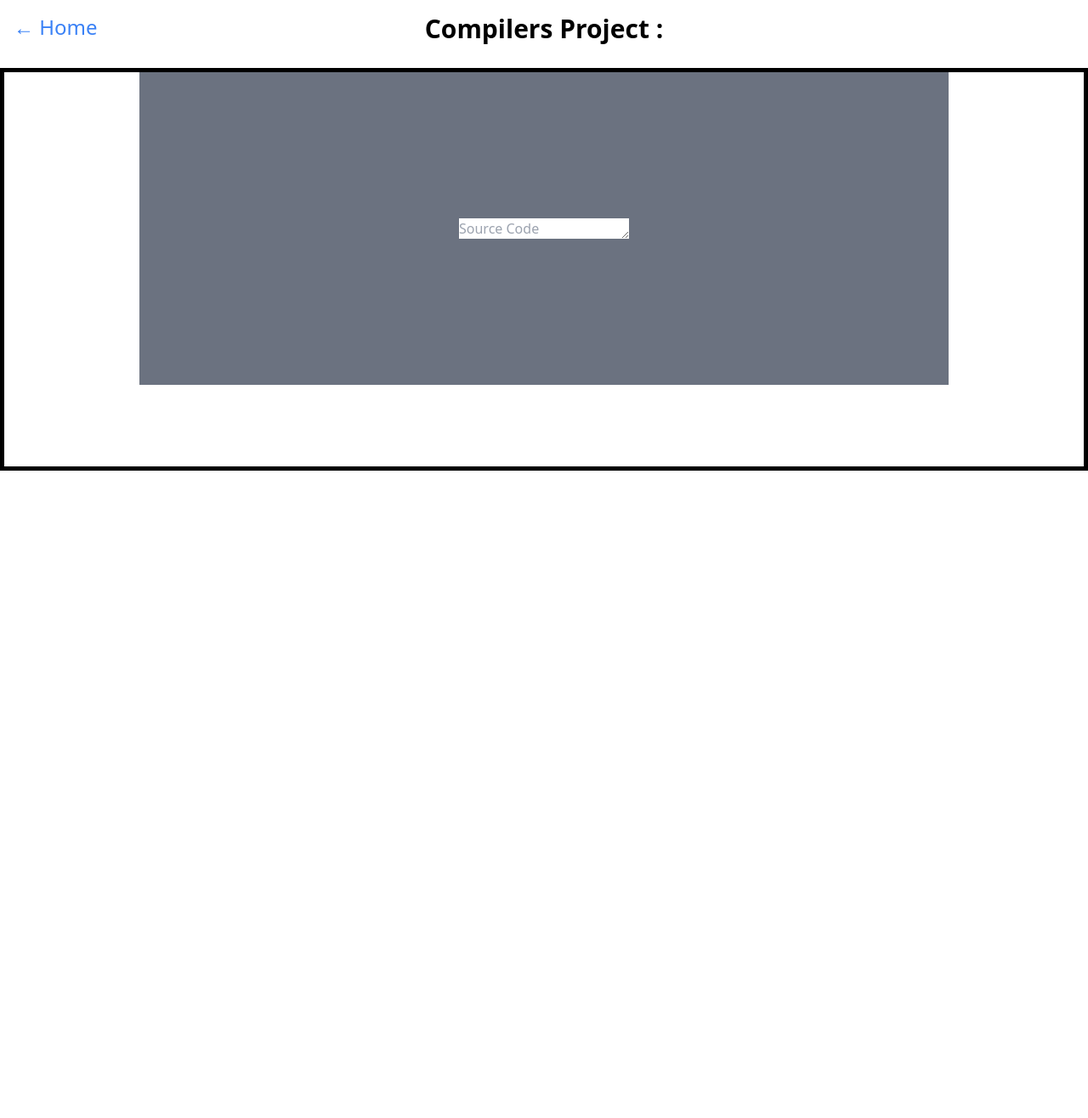
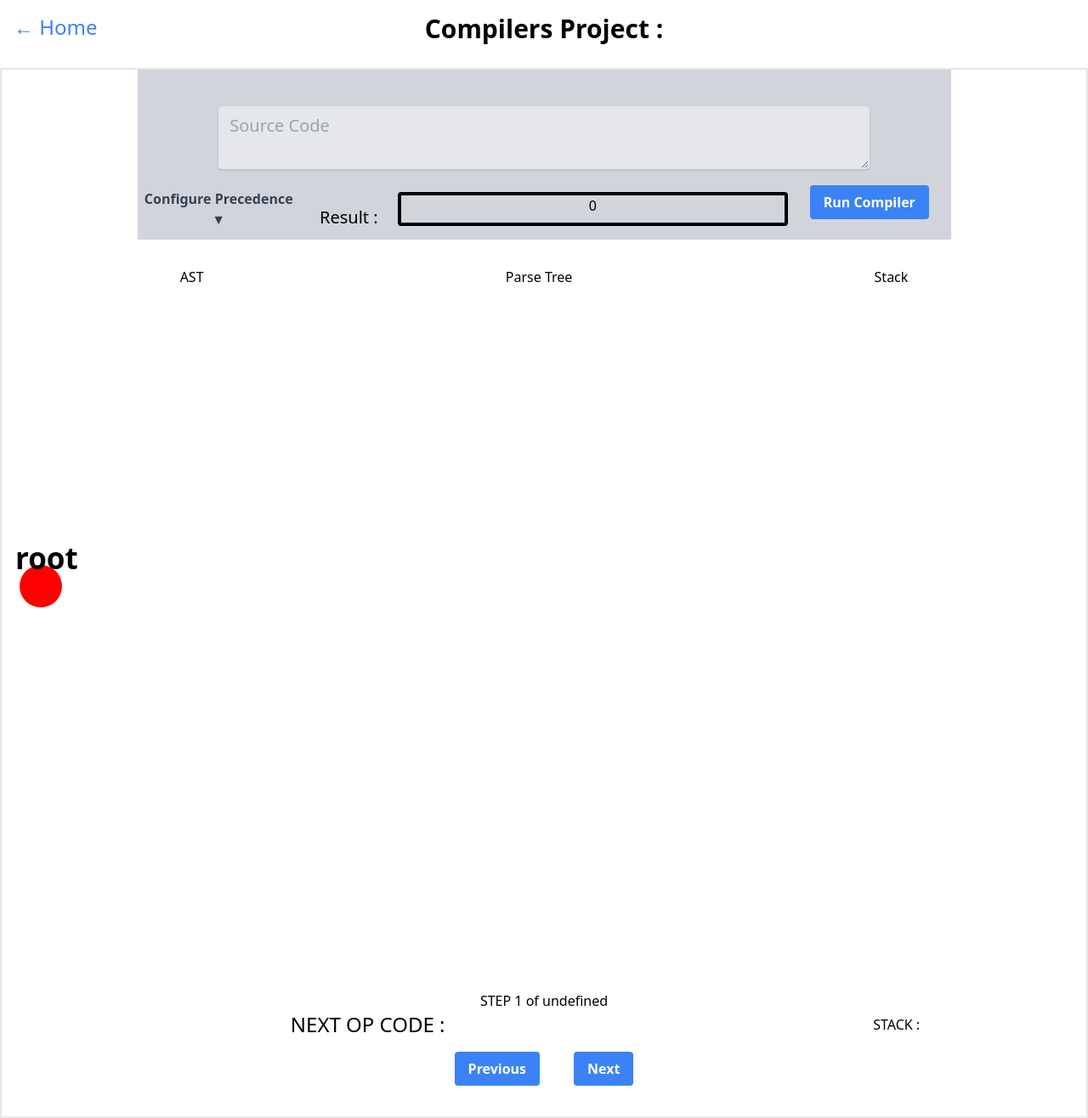
Before and after one commit to PranoSA/New-Portfolio-Site, a Next.js app: page /compilers in a window 1280 px wide. Shown: the whole page at 85% size. Before the commit the page ends 800 px from the top, so only its background shows below. Built offline with nearby package versions, Linux system fonts and the light colour scheme.

Commit message:
Compiler Change Layout

```diff
--- a/src/app/compilers/page.tsx
+++ b/src/app/compilers/page.tsx
@@ -23,12 +23,16 @@ import {
 import * as d3 from 'd3';
 
 import { useEffect, useRef, useState } from 'react';
-import CompilerTile from '@/components/compilers';
+import CompilerTile, { DisplayStates } from '@/components/compilers';
+
+
 
 export default function Home() {
 
   //Encoding Mode, (Decimal or Hexadecimal)
   const [currentStep, setCurrentStep] = useState<number>(0);
+  const [openPrecedence, setOpenPrecedence] = useState<boolean>(false);
+  const [displayState, setDisplayState] = useState<DisplayStates>(DisplayStates.AST)
 
 
   const [sourceCode, setSourceCode] = useState<string>('');
@@ -39,7 +43,7 @@ export default function Home() {
     right: undefined,
   });
   const [showStack, setShowStack] = useState<boolean>(false);
-  const [vm, setVM] = useState<VM | null>(null);
+  const [vm, setVM] = useState<VM|null>(null);
   const [tree, setTree] = useState<TreeForJs3>({
     value: 'root',
     children: [],
@@ -59,6 +63,45 @@ export default function Home() {
 
   let stepintraverse = 0;
   var pathToNode = [];
+
+  const stackWithBlanks = (): string[] => {
+    const stack = vm?.program_states[currentStep]?.stack.map((item) => {
+      return String(item);
+    });
+    if(!stack) return [];
+    const stackFilled = stack.concat(new Array(10 - stack.length).fill('X'));
+    return stackFilled.reverse();
+  };
+
+  const stackDisplay = () => {
+    return (
+      <div className="w-full flex  items-center justify-center">
+        <div className="w-full">
+          <h1 className="text-2xl">
+            {' '}
+            NEXT OP CODE : {vm?.program_states[currentStep].name}{' '}
+          </h1>
+        </div>
+        <div className="w-1/2 flex flex-col items-center justify-center">
+          <h1> STACK : </h1>
+          {stackWithBlanks().map((item, index) => (
+            <div key={index}>
+              <h2 className="text-xl">
+                {10 - index} : {item}{' '}
+              </h2>
+            </div>
+          ))}
+        </div>
+        {/*<div className="w-1/2 flex flex-col items-center justify-center">
+          {constantsWithBlanks().map((item, index) => (
+            <div key={index}>
+              {10 - index} : {item}
+            </div>
+          ))}
+          </div>*/}
+      </div>
+    );
+  };
 
   function setHierarchyAttributes(node: D3Node, name = 'default', value = 0) {
     // Set the name and value properties
@@ -142,7 +185,7 @@ export default function Home() {
   }
 
   useEffect(() => {
-    if (!showStack) {
+    if (!(DisplayStates.ParseTree === displayState)) {
       d3.select(d3RefAST.current).selectAll('*').remove();
       return;
     }
@@ -226,10 +269,13 @@ export default function Home() {
           .style('font-weight', 'bold');
       });
     }
-  }, [showStack, parseTree, vm]);
+  }, [ parseTree, vm, displayState]);
 
   useEffect(() => {
-    if (!showStack) {
+
+    console.log("Display State")
+    console.log(displayState)
+    if (!(DisplayStates.AST === displayState)) {
       d3.select(d3Ref.current).selectAll('*').remove();
       return;
     }
@@ -329,7 +375,9 @@ export default function Home() {
       // Render the tree here using d3's selection and data binding methods
       // This will depend on the structure of your tree data and how you want to render it
     }
-  }, [tree, currentStep, showStack]);
+
+
+  }, [tree, currentStep, displayState]);
 
   const [precedenceArguments, setPrecedenceArguments] =
     useState<PrecedenceArgument>({
@@ -423,7 +471,7 @@ export default function Home() {
             </h1>
           </div>
 
-          <div className="w-full p-30 text-center border-5 border-black flex flex-wrap justify-center">
+          <div className="w-full p-30 text-center border-2 flex flex-wrap justify-center">
             {(
               <div className="flex w-full flex-wrap justify-center">
                 {CompilerTile({
@@ -440,14 +488,34 @@ export default function Home() {
                     if (vm?.program_states == undefined) return;
                     setShowStack(!showStack);
                   },
+                  openPrecedence: openPrecedence,
+                  setOpenPrecedence: () => {
+                    setOpenPrecedence(!openPrecedence);
+                  },
                   vm: vm,
+                  display_state : displayState,
+                  setDisplayState : (state : DisplayStates) => setDisplayState(state),
                   currentStep: currentStep,
                   setCurrentStep: (step: number) =>
                     setCurrentStep(step + currentStep),
                 })}
-                <div className="w-full p-4 text-center" ref={d3Ref}></div>
+                <div className="w-full flex flex-center p-4 text-center">
+                <div className="w-full flex flex-center justify-around p-4 text-center h-10">
+                <button onClick={() => setDisplayState(DisplayStates.AST)}>
+                  AST
+                </button>
+                <button onClick={() => setDisplayState(DisplayStates.ParseTree)}>
+                  Parse Tree
+                </button>
+                <button onClick={() => setDisplayState(DisplayStates.Stack)}>
+                  Stack
+                </button>
+              </div>
+                </div>
+                <div className="w-full p-4 text-center" ref={d3Ref}>
+                </div>
                 <div className="w-full p-4 text-center">
-                  {showStack ? (
+                  {displayState === DisplayStates.ParseTree ? (
                     <div className="w-full p-4 text-center">
                       {grammarRules.map((rule, index) => {
                         return (
@@ -460,6 +528,38 @@ export default function Home() {
                   ) : null}
                 </div>
                 <div className="w-full p-4 text-center" ref={d3RefAST}></div>
+                <div className="w-full p-4 text-center">
+                {DisplayStates.Stack ? (
+        <div className="w-full  flex flex-col items-center justify-center">
+          <div className="w-full">
+            {`STEP ` +
+              (currentStep + 1) +
+              ` of ` +
+              vm?.program_states.length}
+          </div>
+          <div className="w-full  flex  items-center justify-center">
+            {stackDisplay()}
+          </div>
+          <div className="w-full h-1/2 flex  items-center justify-center">
+            <button
+              className="bg-blue-500 hover:bg-blue-700 text-white font-bold py-2 px-4 rounded mt-4 m-5 p-3"
+              onClick={() => setCurrentStep(-1)}
+              disabled={currentStep === 0}
+            >
+              Previous
+            </button>
+            <button
+              className="bg-blue-500 hover:bg-blue-700 text-white font-bold py-2 px-4 rounded mt-4 m-5 p-3"
+              onClick={() => setCurrentStep(1)}
+              //@ts-ignore
+              disabled={currentStep >= vm?.program_states.length - 1}
+            >
+              Next
+            </button>
+          </div>
+        </div>
+      ) : null}
+                </div>
               </div>
             )}
           </div>
--- a/src/components/compilers.tsx
+++ b/src/components/compilers.tsx
@@ -40,6 +40,20 @@ type CompilerTileProps = {
   vm: VM | null;
   currentStep: number;
   setCurrentStep: (jump: number) => void;
+  openPrecedence : boolean;
+  setOpenPrecedence : () => void;
+  display_state : DisplayStates;
+  setDisplayState : (state : DisplayStates) => void;
+};
+
+enum DisplayStates {
+  AST = 'AST',
+  Stack = 'Stack',
+  ParseTree = 'ParseTree',
+}
+
+export {
+  DisplayStates,
 };
 
 //First Level Nodes
@@ -63,6 +77,8 @@ const CompilerTile = (props: CompilerTileProps) => {
     vm,
     currentStep,
     setCurrentStep,
+    openPrecedence,
+    setOpenPrecedence
   } = props;
 
   const typescriptIsAnnoyingMe = (): VMSteps => {
@@ -141,24 +157,86 @@ const CompilerTile = (props: CompilerTileProps) => {
     );
   };
 
+
+  const DropDownDisplay = () => {
+    return (
+
+<div className="w-full flex flex-wrap items-center justify-left ">
+  <button
+    className="block w-full text-gray-700 text-md font-bold mb-2"
+    //onClick={() => setIsOpen(!isOpen)}
+    onClick={() => setOpenPrecedence()}
+  >
+    Configure Precedence {openPrecedence ? '▲' : '▼'}
+  </button>
+  <div className='w-full pt-20'></div>
+  {openPrecedence && (
+    // Form To Configure Precedence of Operations
+    // @ts-ignore
+    Object.keys(precedenceArguments).map((field, index) => (
+      <div key={index} className="mb-4 w-full ">
+        <label
+          className="block text-gray-700 text-md font-bold mb-2"
+          htmlFor={field}
+        >
+          {field}
+        </label>
+        <select
+          className="shadow appearance-none border rounded text-md w-1/2 py-2 px-3 text-gray-700 leading-tight focus:outline-none focus:shadow-outline"
+          id={field}
+          // @ts-ignore
+          value={precedenceArguments[field]}
+          onChange={(e) => setPrecedenceArguments(e, field)}
+        >
+          <option value="1">1</option>
+          <option value="2">2</option>
+          <option value="3">3</option>
+          <option value="4">4</option>
+          <option value="5">5</option>
+        </select>
+      </div>
+    ))
+  )}
+</div>
+    )
+  }
+
   return (
-    <div className="w-3/4 flex flex-col items-center justify-center  p-40 bg-gray-500  ">
+    <div className="w-3/4 flex flex-wrap bg-gray-300 justify-center pt-10">
         {/**.The Top Is Just The Source Code Enter Box */}
-        <div className="w-full h-1/2 flex flex-col items-center justify-center ">
+        <div className='w-1/10 pt-20'></div>
+        <div className="w-4/5  flex items-center justify-center bg-gray-300  ">
           <textarea
-              className=""
-              placeholder="Source Code"
-              value={sourceCode}
-              onChange={(e) => setSourceCode(e)}
+            className="shadow appearance-none bg-gray-200 border rounded w-full  text-xl py-2 px-3 text-black-500 "
+            placeholder="Source Code"
+            value={sourceCode}
+            onChange={(e) => setSourceCode(e)}
           ></textarea>
         </div>
-        {/** Now  UnderNeat That -> The Dropdown For Precedence Operations, The Result bo */}
+        <div className='w-1/10'></div>
+        <div className='w-full flex flex-wrap h-20 '>
+          <div className='w-1/5 pt-5 items-center overflow-auto flex-none'>
+            {DropDownDisplay()}
+          </div>
+          <div className='w-3/5 flex flex-wrap pt-6 items-top'>
+            <div className='w-1/5 pt-4 text-xl'> Result : </div>
+             <div  className="border-4 h-10 border-black  rounded w-4/5"> {result} </div>
+          </div>
+          <div className='w-1/5 items-top'>
+            <button
+              className="bg-blue-500 hover:bg-blue-700 text-white font-bold py-2 px-4 rounded mt-4 m-5 p-10"
+              onClick={runCompiler}
+            >
+              Run Compiler
+            </button>
+          </div>
+        </div>
     </div>
   );
 
   return (
     <div className="w-3/4 flex flex-col items-center justify-center pt-40 pr-30  bg-gray-500  ">
-      <div className="w-full h-1/2 flex flex-col items-center justify-center p-30  bg-gray-300  ">
+      <div className="w-full  flex flex-col items-center justify-center p-30  bg-gray-300  ">
         <textarea
           className="shadow appearance-none border rounded w-full  text-xl py-2 px-3 text-black-500 focus:outline-none focus:shadow-outline"
           placeholder="Source Code"
```
